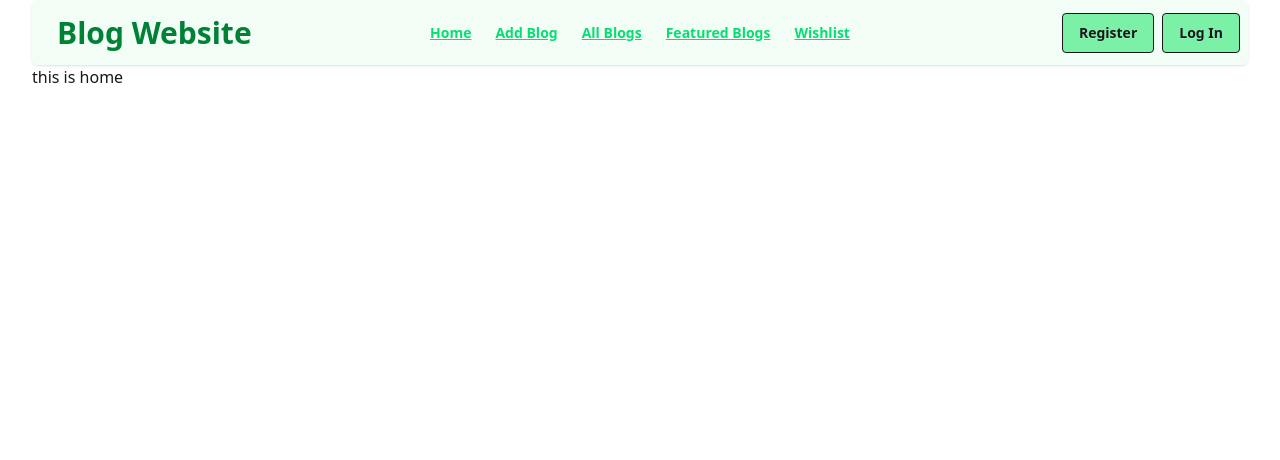
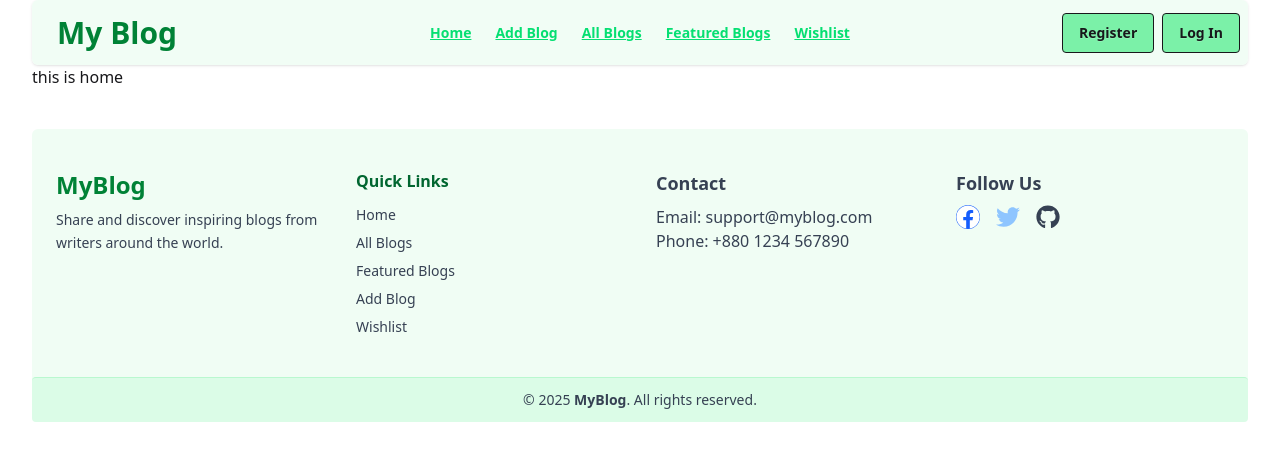
Before and after one commit to laizu01993/blog-website-client, a React (Vite) app: page / in a window 1280 px wide. Shown: the top 460 px of the page. Built offline with nearby package versions, Linux system fonts and the light colour scheme; no server answers.

Commit message:
added footer section with social icon

```diff
--- a/src/layout/MainLayout.jsx
+++ b/src/layout/MainLayout.jsx
@@ -1,11 +1,13 @@
 import { Outlet } from "react-router-dom";
 import Navbar from "../pages/shared/Navbar";
+import Footer from "../pages/shared/Footer";
 
 const MainLayout = () =>{
     return(
         <div className="w-full max-w-7xl mx-auto px-4 sm:px-6 lg:px-8">
             <Navbar></Navbar>
             <Outlet></Outlet>
+            <Footer></Footer>
         </div>
     );
 };
--- /dev/null
+++ b/src/pages/shared/Footer.jsx
@@ -0,0 +1,56 @@
+import { FaFacebook, FaGithub, FaTwitter } from "react-icons/fa";
+
+const Footer = () => {
+    return (
+        <footer className="bg-green-50 text-gray-700 mt-10 rounded-md">
+            <div className="max-w-7xl mx-auto px-6 py-10 grid grid-cols-1 sm:grid-cols-2 md:grid-cols-4 gap-8">
+
+                {/* Brand / About */}
+                <div>
+                    <h2 className="text-2xl font-bold text-green-700">MyBlog</h2>
+                    <p className="mt-2 text-sm leading-relaxed">
+                        Share and discover inspiring blogs from writers around the world.
+                    </p>
+                </div>
+
+                {/* Quick Links */}
+                <div>
+                    <h3 className="font-semibold mb-3 text-green-800">Quick Links</h3>
+                    <ul className="space-y-2 text-sm">
+                        <li><a href="/" className="hover:text-green-600">Home</a></li>
+                        <li><a href="/all-blogs" className="hover:text-green-600">All Blogs</a></li>
+                        <li><a href="/featured" className="hover:text-green-600">Featured Blogs</a></li>
+                        <li><a href="/add-blog" className="hover:text-green-600">Add Blog</a></li>
+                        <li><a href="/wishlist" className="hover:text-green-600">Wishlist</a></li>
+                    </ul>
+                </div>
+
+                {/* Contact */}
+                <div>
+                    <h3 className="text-lg font-semibold mb-2">Contact</h3>
+                    <p>Email: support@myblog.com</p>
+                    <p>Phone: +880 1234 567890</p>
+                </div>
+
+                {/* Social */}
+                <div>
+                    <h3 className="text-lg font-semibold mb-2">Follow Us</h3>
+                    <div className="flex space-x-4 text-2xl">
+                        <button><FaFacebook className="bg-blue-600 text-white rounded-full"/></button>
+                        <button><FaTwitter
+                        className="text-blue-300" /></button>
+                        <button><FaGithub />
+</button>
+
+                    </div>
+                </div>
+            </div>
+            {/* Bottom bar */}
+            <div className="bg-green-100 text-center text-sm py-3 border-t border-green-200 rounded-sm">
+                © {new Date().getFullYear()} <span className="font-semibold">MyBlog</span>. All rights reserved.
+            </div>
+        </footer>
+    );
+};
+
+export default Footer;
--- a/src/pages/shared/Navbar.jsx
+++ b/src/pages/shared/Navbar.jsx
@@ -44,7 +44,7 @@
                         {links}
                     </ul>
                 </div>
-                <Link to="/" className="btn btn-ghost normal-case text-3xl text-green-700 font-bold">Blog Website</Link>
+                <Link to="/" className="btn btn-ghost normal-case text-3xl text-green-700 font-bold">My Blog</Link>
             </div>
             <div className="navbar-center hidden lg:flex">
                 <ul className="menu menu-horizontal px-1">
```
